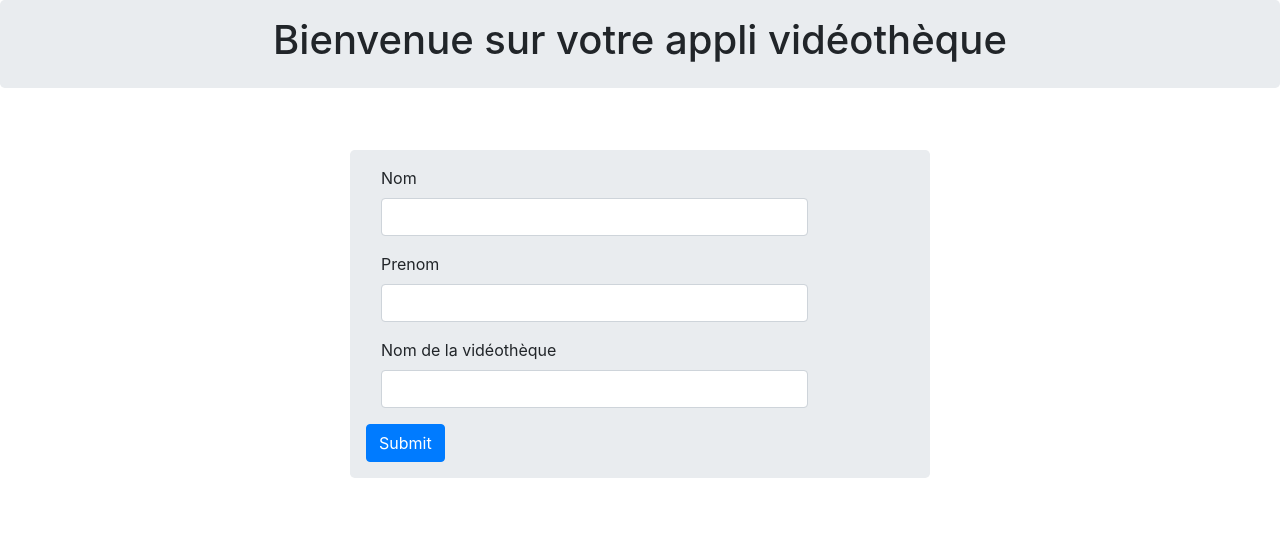
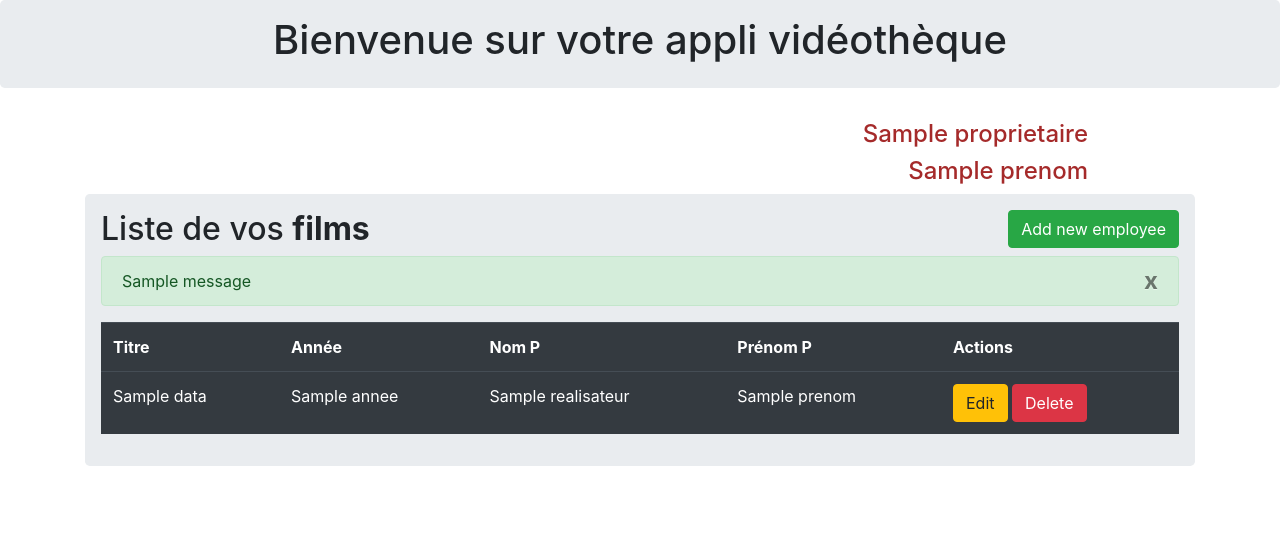
Before and after one commit to BassirouD/Videotheque-front-and-back, a Flask app: template front/templates/home.html in a window 1280 px wide. Shown: the top 539 px of the page. Run offline with Flask 2, Linux system fonts and the light colour scheme; the template is opened without the code that fills it: most values are stand-ins (such as "Sample title", 1, 10 or a date in 2020); one stand-in notice (Sample message) is shown.

Commit message:
Front home page updated

```diff
--- a/back/VideoAPI.py
+++ b/back/VideoAPI.py
@@ -19,6 +19,7 @@ def create_videotheque():
             json.dump(items, f, indent=4)
         # file = open(f'{filename}', 'w')
         # file.writelines(items)
+        #localStorage.setItem('filename', filename)
 
         return redirect('http://127.0.0.1:5000/home')
         #return jsonify({'Sucess': 'File Created and writed!'})
--- a/front/app.py
+++ b/front/app.py
@@ -15,7 +15,7 @@ def createVideo():
         print('++++++++++++++++++++++++-----:', request.form)
 
 
-    r = requests.post('http://127.0.0.1:5002/api/createVideotheque')
+    r = requests.post('http://127.0.0.1:5001/api/createVideotheque')
 
     print('---------------------',r)
     print('----------form-----------', form)
@@ -23,9 +23,8 @@ def createVideo():
 
 @app.route('/home')
 def home():
-    r = requests.get('http://127.0.0.1:5002/api/getAllMovies/test')
+    r = requests.get('http://127.0.0.1:5001/api/getAllMovies/test')
     data = json.loads(r.content)
-
     print(data['proprietaire'])
 
     return render_template('home.html', data = data)
--- a/front/templates/home.html
+++ b/front/templates/home.html
@@ -3,54 +3,75 @@
 
 {% block title %} {% endblock %}
 
-
-
 {% block body %}
 
+<div style="text-align: right;margin-right: 15%;color: brown;">
+    <h4>{{ data['proprietaire']['nom'] }}</h5>
+    <h4>{{ data['proprietaire']['prenom'] }}</h5>
+</div>
 
-    <div class="container" style="padding: 30px;width: 50%;">
+    <div class="container">
         <div class="row">
             <div class="col md-12">
                 <div class="jumbotron p-3">
-                    <div class="ion-align-items-center">
-                        <form method = "POST" action="http://127.0.0.1:5002/api/createVideotheque">
-                            <div class="form-group col-md-10">
-                              <label for="exampleInputEmail1">Nom</label>
-                              <input type="text" class="form-control" id="exampleInputEmail1" aria-describedby="emailHelp" name="nomP">
-                            </div>
-                            <div class="form-group col-md-10">
-                              <label for="exampleInputPassword1">Prenom</label>
-                              <input type="text" class="form-control" id="exampleInputPassword1" name="prenomP">
-                            </div>
-                            <div class="form-group col-md-10">
-                                <label for="exampleInputPassword1">Nom de la vidéothèque</label>
-                                <input type="text" class="form-control" id="exampleInputPassword1" name="filename">
-                            </div>
-                            <button class="btn btn-primary" onclick="send()">Submit</button>
-                        </form>
-                    </div>
+                    <h2>Liste de vos <b>films</b>
+                        <button type="button" class="btn btn-success float-right"
+                                data-toggle="modal" data-target="#mymodal">Add new employee
+                        </button>
+                    </h2>
+
+                    {% with messages = get_flashed_messages() %}
+
+                        {% if messages %}
+
+                            {% for message in messages %}
+
+                                <div class="alert alert-success alert-dismissable" role="alert">
+                                    <button type="button" class="close" data-dismiss="alert" aria-label="close">
+                                        <span aria-hidden="true">x</span>
+                                    </button>
+
+                                    {{ message }}
+                                </div>
+
+                            {% endfor %}
+
+                        {% endif %}
+
+                    {% endwith %}
+
+
+                    <table class="table table-hover table-dark">
+                        <tr>
+                            <th>Titre</th>
+                            <th>Année</th>
+                            <th>Nom P</th>
+                            <th>Prénom P</th>
+                            <th>Actions</th>
+                        </tr>
+
+                        {% for datas in data['films'] %}
+
+
+                            <tr>
+                                <td>{{ datas['titre'] }}</td>
+                                <td>{{ datas['annee'] }}</td>
+                                <td>{{ datas['realisateur']['nom'] }}</td>
+                                <td>{{ datas['realisateur']['prenom'] }}</td>
+                                <td>
+                                    <a href="" class="btn btn-warning btn-xs" data-toggle="modal"
+                                    data-target="">Edit</a>
+                                    <a href="" class="btn btn-danger btn-xs"
+                                    onclick="return confirm('Are you sure to delete?')">Delete</a>
+                                </td>
+                            </tr>
+
+
+                        {% endfor %}
+                    </table>
                 </div>
             </div>
-
         </div>
-
     </div>
 
-
 {% endblock %}
-
-<script src="https://code.jquery.com/jquery-3.6.2.js"></script>
-
-<script>
-
-
-    function send() {
-        $.ajax({
-            type: "POST",
-            url: "{{ url_for('createVideo') }}",
-            data: {"name": "Jim"}
-        })
-    }
-
-
-</script>
```
Also changed, not shown: 3 other files.
